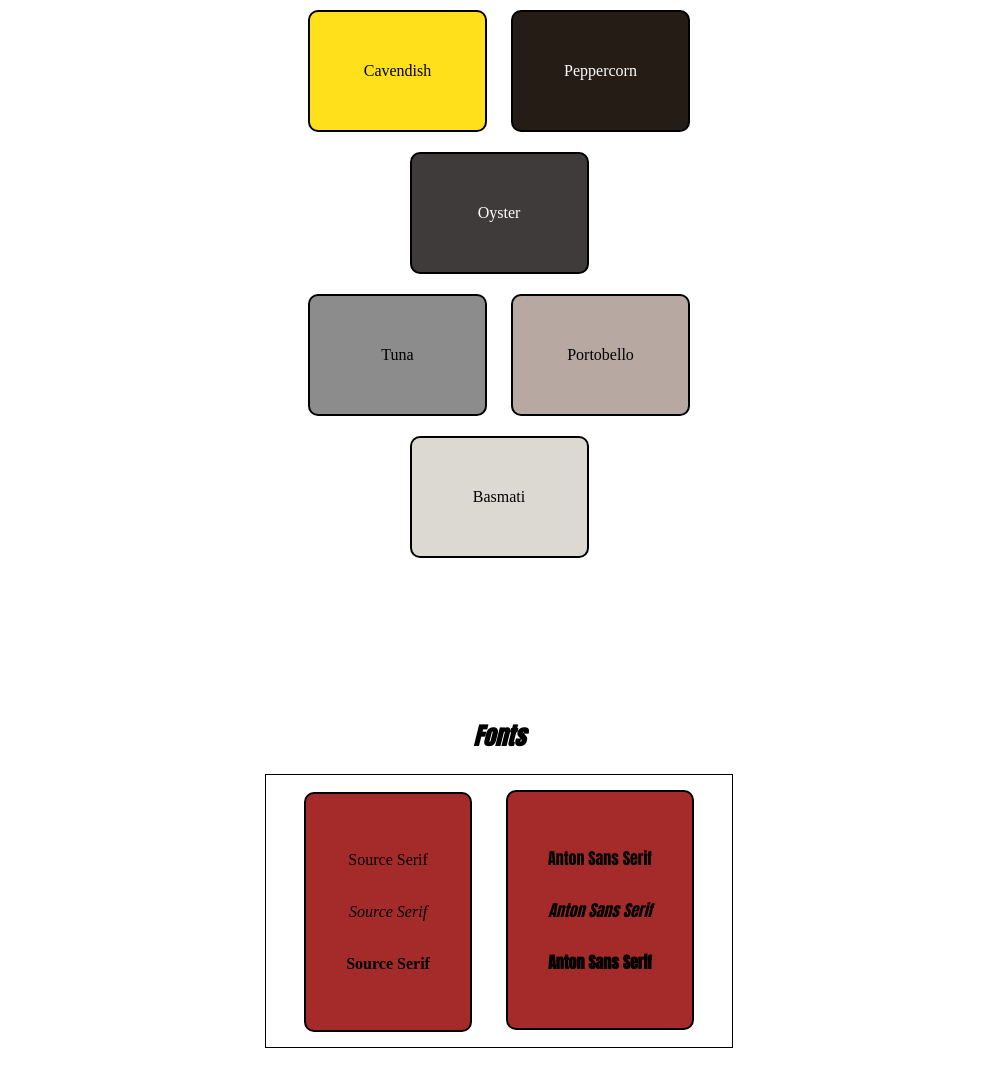
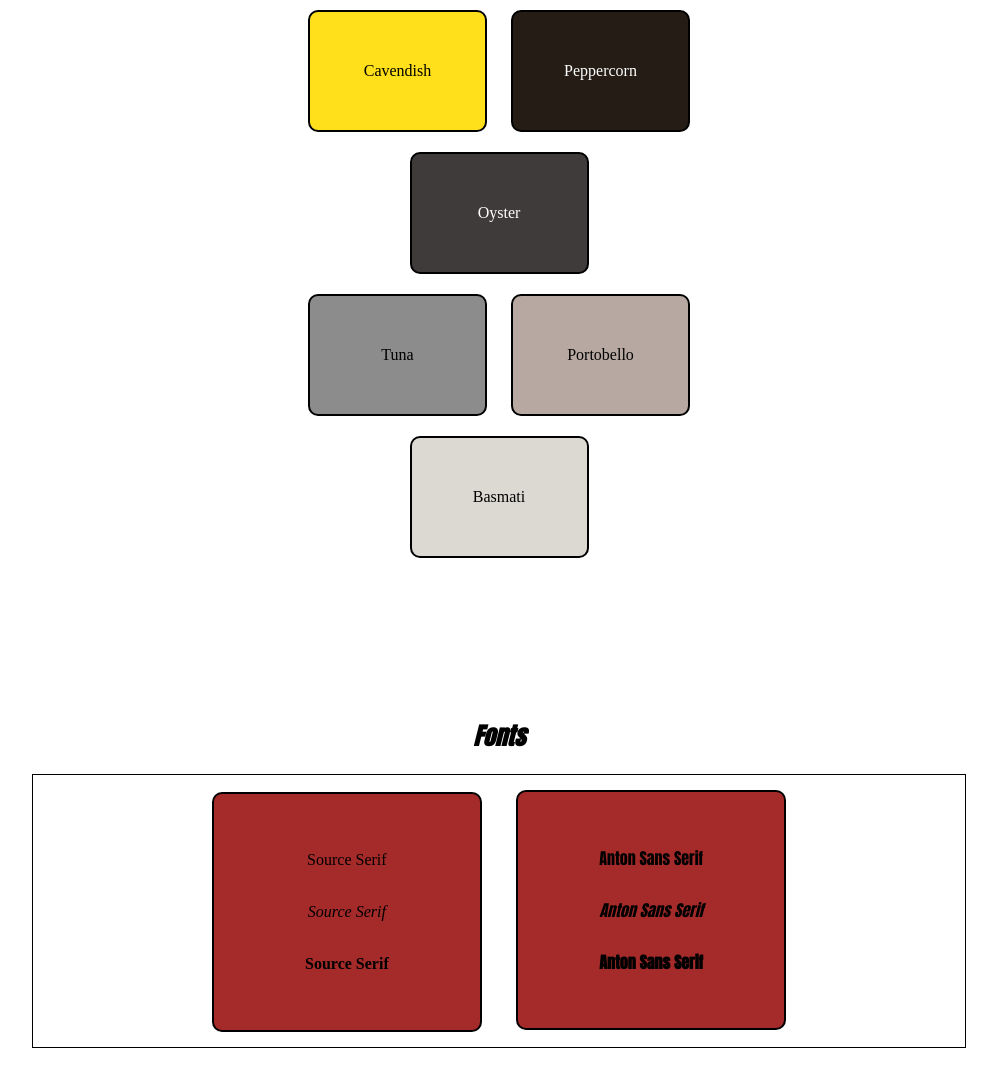
Before and after one commit to daryldelrosario/koolaid-style-guide, a plain HTML site: page index.html in a window 1280 px wide. Shown: the part 339-1425 px from the top of the page, without its empty margins (141-1138 px from the left). Drawn offline with Linux system fonts and the light colour scheme; a web font is replaced by a local one.

Commit message:
Make font display equal height and width

```diff
--- a/styles.css
+++ b/styles.css
@@ -106,7 +106,7 @@ main h2 {
   margin: 0px auto;
   margin-bottom: 100px;
   border: 1px solid black;
-  width: 40%;
+  width: 80%;
 }
 
 .font-display {
@@ -118,6 +118,7 @@ main h2 {
   background-color: brown;
   margin: 15px;
   line-height: 52px;
+  width: 20%;
 }
 
 .anton {
```
